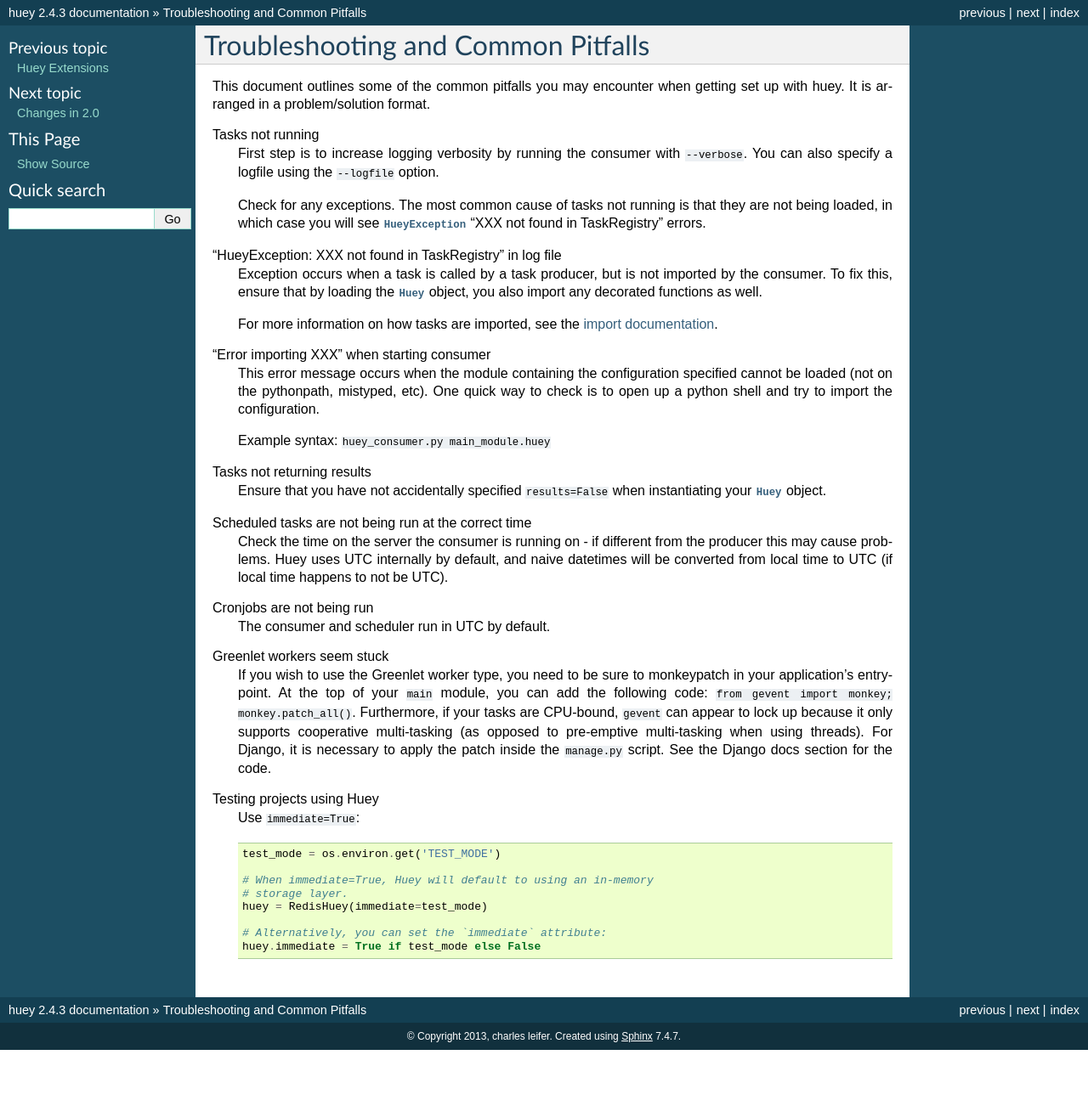
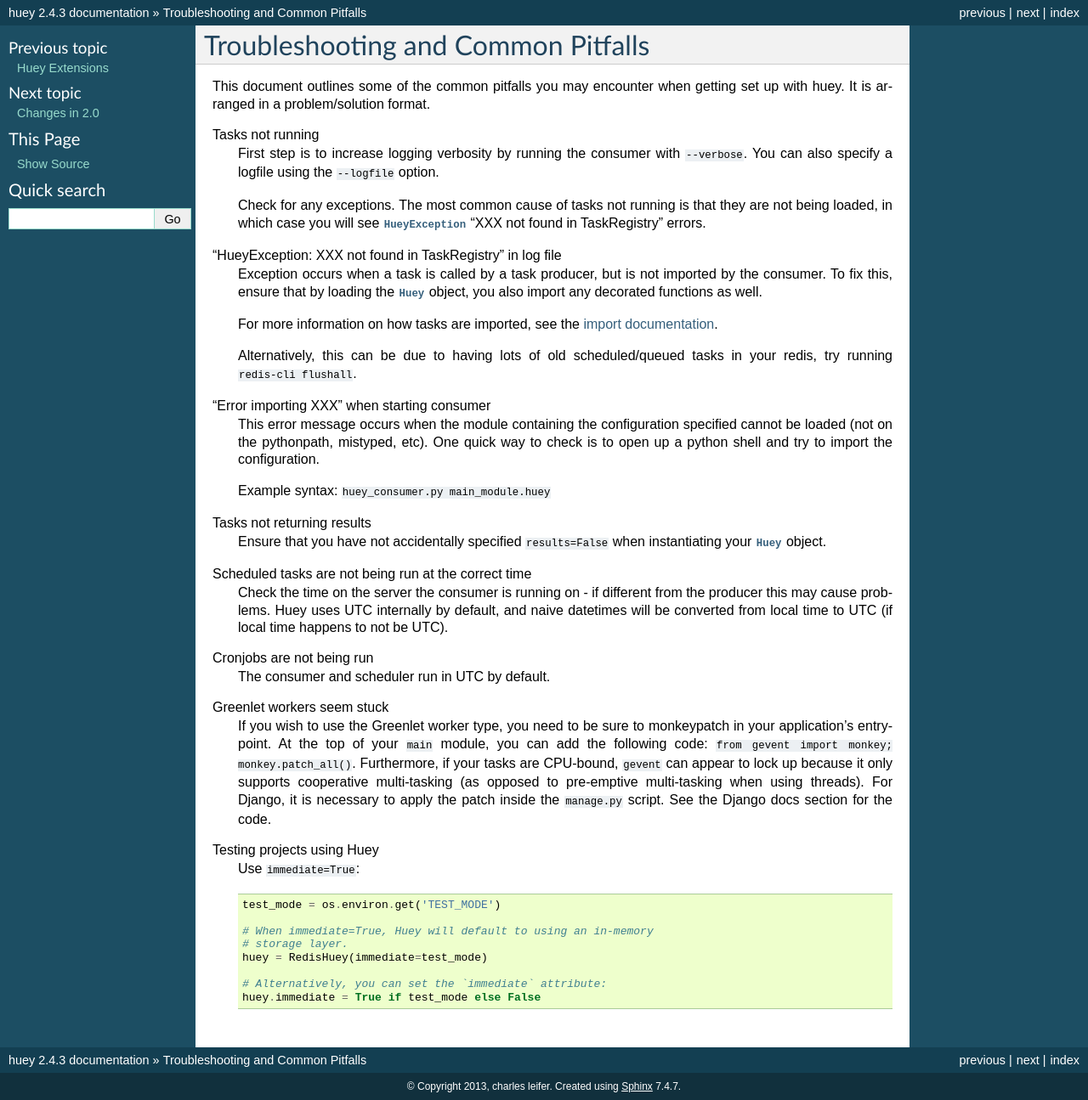
Before and after one commit to coleifer/huey, a Sphinx documentation site: the page built from docs/troubleshooting.rst, in a window 1280 px wide. Shown: the whole page at 85% size. Built offline with Sphinx 7.4.7, drawn with Linux system fonts in a browser that asks for light colours; before the commit the page ends 1236 px from its top, so only the background shows below that.

Commit message:
Update troubleshooting.rst

```diff
--- a/docs/troubleshooting.rst
+++ b/docs/troubleshooting.rst
@@ -21,6 +21,9 @@
     :py:class:`Huey` object, you also import any decorated functions as well.
 
     For more information on how tasks are imported, see the :ref:`import documentation <imports>`.
+
+    Alternatively, this can be due to having lots of old scheduled/queued
+    tasks in your redis, try running ``redis-cli flushall``.
 
 "Error importing XXX" when starting consumer
     This error message occurs when the module containing the configuration
```
